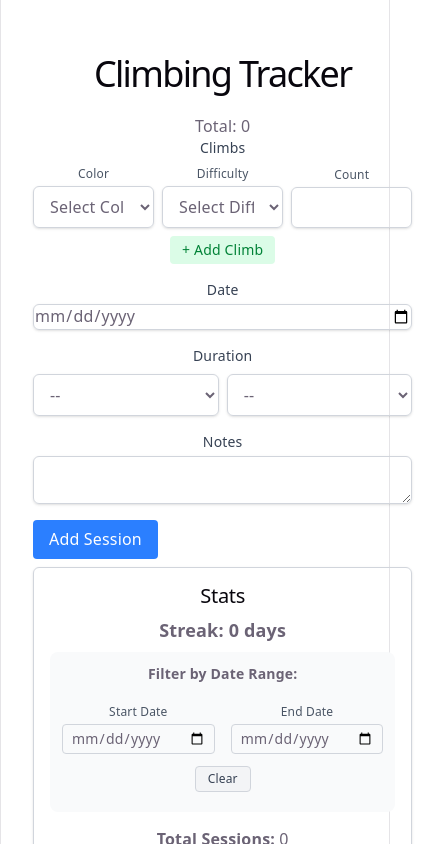
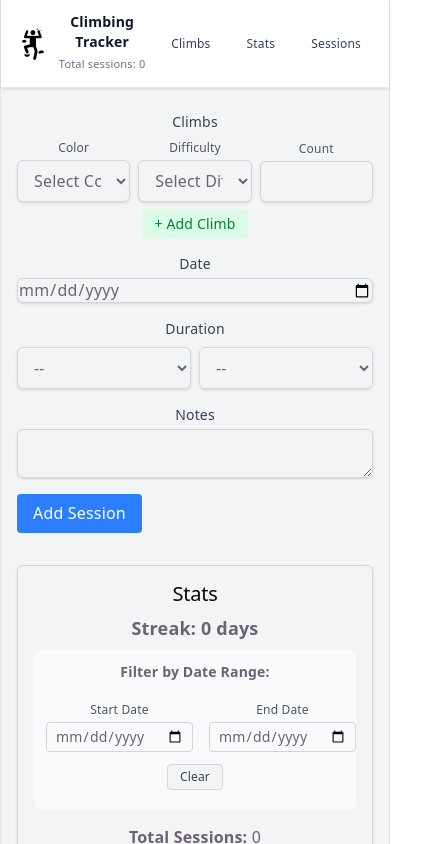
Before and after one commit to mateuszniechwiej/Climbing-Tracker, a React (Vite) app: page / in a window 390 px wide. Shown: the top 844 px of the page, 444 px wide, since content can reach past the window. Built offline with nearby package versions, Linux system fonts and the light colour scheme.

Commit message:
Add navbar with logo and update styling for better responsiveness

```diff
--- a/src/App.jsx
+++ b/src/App.jsx
@@ -1,5 +1,6 @@
 import { useState } from 'react'
 import './App.css'
+import climbingLogo from './assets/climbing.png'
 import AddSession from './components/AddSession'
 import SessionList from './components/SessionList'
 import Stats from './components/Stats';
@@ -36,13 +37,36 @@ function App() {
     setEditSession(session);
     window.scrollTo({ top: 0, behavior: 'smooth' });
   };
+
   return (
-    <div className="p-8 max-w-md mx-auto">
-      <h1 className="text-3xl font-bold mb-4">Climbing Tracker</h1>
-      <p className="mb-4">Total: {sessions.length}</p>
+    <div className="min-h-screen bg-gray-100 w-full">
+      <header className="sticky top-0 z-20 border-b border-slate-200 bg-white/95 backdrop-blur-sm shadow-sm">
+        <div className="flex w-full items-center justify-between gap-3 px-4 py-3">
+          <div className="flex items-center gap-2">
+            <img src={climbingLogo} alt="Climbing logo" className="h-8 w-8 rounded-full object-cover" />
+            <div>
+              <p className="text-sm font-semibold text-slate-900">Climbing Tracker</p>
+              <p className="text-[11px] text-slate-500">Total sessions: {sessions.length}</p>
+            </div>
+          </div>
+          <nav className="flex items-center gap-3 text-xs">
+            <a href="#climbs" className="rounded-full px-3 py-1 text-slate-700 transition hover:bg-slate-100">Climbs</a>
+            <a href="#stats" className="rounded-full px-3 py-1 text-slate-700 transition hover:bg-slate-100">Stats</a>
+            <a href="#sessions" className="rounded-full px-3 py-1 text-slate-700 transition hover:bg-slate-100">Sessions</a>
+          </nav>
+        </div>
+      </header>
 
+      <main className="mx-auto max-w-lg px-4 py-6">
+        <section id="climbs" className="scroll-mt-24">
           <AddSession onAdd={handleAddSession} onUpdate={updateSession} editSession={editSession} onCancelEdit={() => setEditSession(null)} />
+        </section>
+
+        <section id="stats" className="scroll-mt-24 mt-8">
           <Stats sessions={sessions} saveSession={saveSession} updateSession={updateSession} />
+        </section>
+
+        <section id="sessions" className="scroll-mt-24 mt-8">
           <SessionList
             sessions={filteredSessions}
             allSessions={sessions}
@@ -52,7 +76,8 @@ function App() {
             selectedColor={selectedColor}
             onColorFilter={setSelectedColor}
           />
-
+        </section>
+      </main>
     </div>
   );
 }
--- a/src/index.css
+++ b/src/index.css
@@ -57,9 +57,9 @@ body {
 }
 
 #root {
-  width: 1126px;
+  width: 100%;
   max-width: 100%;
-  margin: 0 auto;
+  margin: 0;
   text-align: center;
   border-inline: 1px solid var(--border);
   min-height: 100svh;
```
Also changed, not shown: src/assets/climbing.png (added), 1 other file (tests, documents, lock files or other folders). Lines whose indentation alone changed are shown as unchanged.
